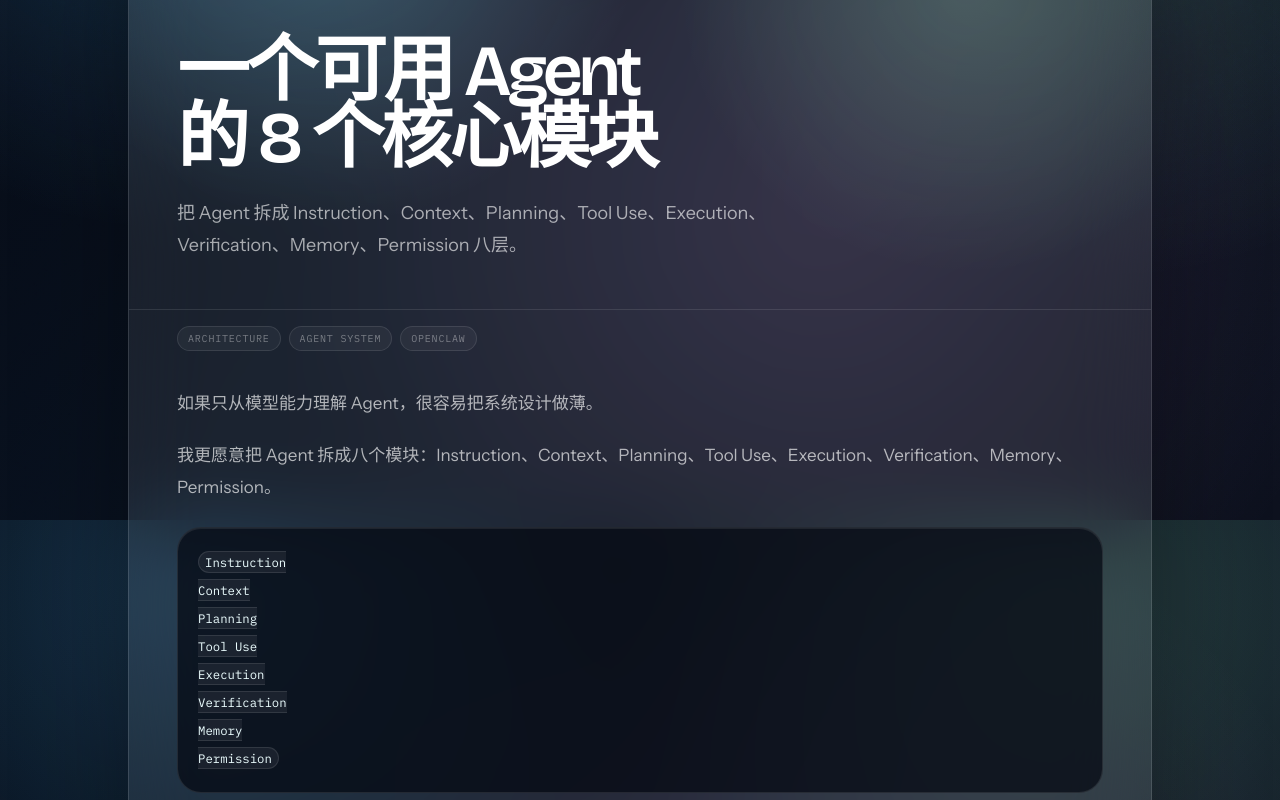
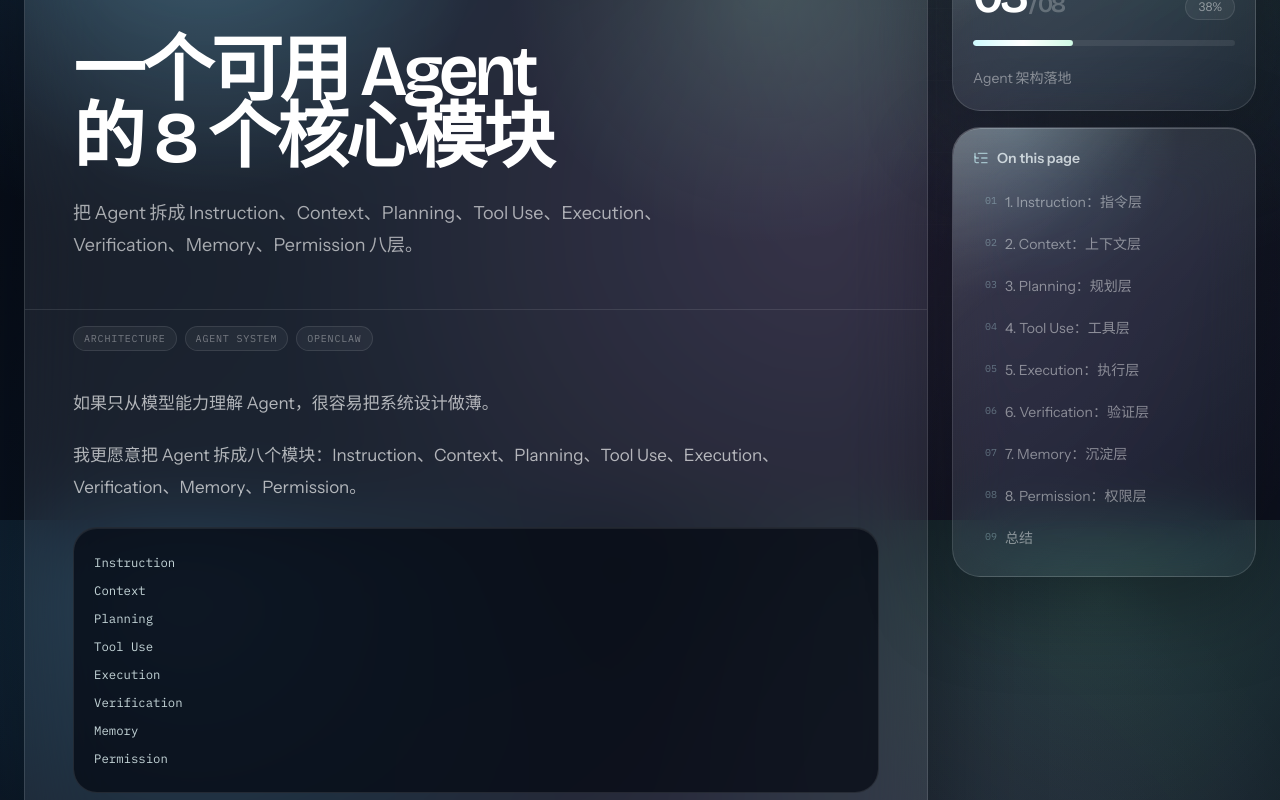
Before and after one commit to lzq976291321/zhiqiang.dev, a Next.js app: page /agent/agent-core-modules in a window 1280 px wide. Shown: the part 280-1080 px from the top of the page. Built offline with nearby package versions, Linux system fonts and the light colour scheme.

Commit message:
feat: 完善 Agent 文章导航

```diff
--- a/src/app/agent/[slug]/page.tsx
+++ b/src/app/agent/[slug]/page.tsx
@@ -1,9 +1,10 @@
 import type { Metadata } from "next"
 import Link from "next/link"
 import { notFound } from "next/navigation"
-import { ArrowLeft, Clock, Layers3 } from "lucide-react"
+import { ArrowLeft, ChevronLeft, ChevronRight, Clock, Layers3, ListTree } from "lucide-react"
 import { AgentMdx } from "@/components/agent/AgentMdx"
 import { getAgentArticleBySlug, getAllAgentArticles } from "@/lib/content"
+import { extractAgentHeadings } from "@/lib/agent-headings"
 import { siteConfig } from "@/config/site"
 
 type PageProps = {
@@ -47,11 +48,16 @@ export default async function AgentArticlePage({ params }: PageProps) {
 
   const articles = getAllAgentArticles()
   const currentIndex = articles.findIndex((item) => item.slug === article.slug)
+  const previousArticle = articles[currentIndex - 1]
   const nextArticle = articles[currentIndex + 1]
+  const headings = extractAgentHeadings(article.content)
+  const progress = Math.round(((currentIndex + 1) / articles.length) * 100)
+  const stepLabel = String(currentIndex + 1).padStart(2, "0")
+  const totalLabel = String(articles.length).padStart(2, "0")
 
   return (
     <main className="relative min-h-screen px-4 pb-24 pt-28 sm:px-6 lg:pt-32">
-      <div className="mx-auto max-w-5xl">
+      <div className="mx-auto max-w-7xl">
         <Link
           href="/agent"
           className="inline-flex items-center gap-2 rounded-full border border-white/10 bg-white/[0.05] px-3 py-1.5 text-sm text-white/56 transition hover:border-white/18 hover:bg-white/[0.08] hover:text-white"
@@ -60,7 +66,55 @@ export default async function AgentArticlePage({ params }: PageProps) {
           Agent Engineering
         </Link>
 
-        <article className="mt-8 overflow-hidden rounded-[34px] border border-white/12 bg-white/[0.075] shadow-[0_30px_110px_rgba(0,0,0,0.36)] backdrop-blur-2xl">
+        <div className="mt-8 grid gap-6 lg:grid-cols-[minmax(0,1fr)_304px]">
+          <div className="min-w-0 space-y-6">
+            <section className="glass-card overflow-hidden p-4 lg:hidden">
+              <div className="flex items-center justify-between gap-4">
+                <div>
+                  <p className="font-mono text-[11px] uppercase tracking-[0.2em] text-cyan-100/46">
+                    Series progress
+                  </p>
+                  <p className="mt-2 font-heading text-3xl font-semibold tracking-[-0.04em] text-white">
+                    {stepLabel}
+                    <span className="text-white/24"> / {totalLabel}</span>
+                  </p>
+                </div>
+                <span className="rounded-full border border-white/10 bg-white/[0.055] px-3 py-1 text-xs text-white/46">
+                  {progress}%
+                </span>
+              </div>
+              <div className="mt-4 h-1.5 overflow-hidden rounded-full bg-white/[0.08]">
+                <div
+                  className="h-full rounded-full bg-gradient-to-r from-cyan-100 via-white to-emerald-100"
+                  style={{ width: `${progress}%` }}
+                />
+              </div>
+
+              {headings.length > 0 ? (
+                <div className="mt-4 border-t border-white/10 pt-4">
+                  <div className="mb-3 flex items-center gap-2 text-sm font-semibold text-white/70">
+                    <ListTree className="size-4 text-cyan-100/60" />
+                    目录
+                  </div>
+                  <div className="grid gap-2 sm:grid-cols-2">
+                    {headings.map((heading, index) => (
+                      <a
+                        key={heading.id}
+                        href={`#${heading.id}`}
+                        className="group flex min-w-0 items-center gap-2 rounded-2xl border border-white/10 bg-white/[0.04] px-3 py-2 text-sm text-white/50 transition hover:border-cyan-100/20 hover:bg-white/[0.075] hover:text-white/82"
+                      >
+                        <span className="font-mono text-[10px] text-cyan-100/38">
+                          {String(index + 1).padStart(2, "0")}
+                        </span>
+                        <span className="min-w-0 truncate">{heading.title}</span>
+                      </a>
+                    ))}
+                  </div>
+                </div>
+              ) : null}
+            </section>
+
+            <article className="overflow-hidden rounded-[34px] border border-white/12 bg-white/[0.075] shadow-[0_30px_110px_rgba(0,0,0,0.36)] backdrop-blur-2xl">
               <header className="relative overflow-hidden border-b border-white/10 p-6 sm:p-9 lg:p-12">
                 <div className="absolute inset-0 -z-10 bg-[radial-gradient(circle_at_20%_0%,rgba(159,232,255,0.22),transparent_34%),radial-gradient(circle_at_82%_18%,rgba(184,247,212,0.16),transparent_32%)]" />
                 <div className="mb-12 flex flex-wrap items-center gap-3">
@@ -102,20 +156,97 @@ export default async function AgentArticlePage({ params }: PageProps) {
               </div>
             </article>
 
+            {previousArticle || nextArticle ? (
+              <nav
+                aria-label="Article navigation"
+                className={`grid gap-4 ${previousArticle && nextArticle ? "md:grid-cols-2" : ""}`}
+              >
+                {previousArticle ? (
+                  <Link
+                    href={`/agent/${previousArticle.slug}`}
+                    className="glass-card group block p-5 transition hover:-translate-y-1 hover:border-cyan-100/22"
+                  >
+                    <p className="flex items-center gap-2 font-mono text-[11px] uppercase tracking-[0.18em] text-cyan-100/48">
+                      <ChevronLeft className="size-3.5 transition group-hover:-translate-x-0.5" />
+                      Previous
+                    </p>
+                    <h2 className="mt-3 font-heading text-2xl font-semibold tracking-[-0.025em] text-white">
+                      {previousArticle.title}
+                    </h2>
+                    <p className="mt-2 text-sm leading-6 text-white/48">
+                      {previousArticle.description}
+                    </p>
+                  </Link>
+                ) : null}
+
                 {nextArticle ? (
                   <Link
                     href={`/agent/${nextArticle.slug}`}
-            className="glass-card group mt-6 block p-6 transition hover:-translate-y-1 hover:border-cyan-100/22"
+                    className="glass-card group block p-5 text-right transition hover:-translate-y-1 hover:border-cyan-100/22"
                   >
-            <p className="font-mono text-[11px] uppercase tracking-[0.18em] text-cyan-100/48">
-              Next article
+                    <p className="flex items-center justify-end gap-2 font-mono text-[11px] uppercase tracking-[0.18em] text-cyan-100/48">
+                      Next
+                      <ChevronRight className="size-3.5 transition group-hover:translate-x-0.5" />
                     </p>
                     <h2 className="mt-3 font-heading text-2xl font-semibold tracking-[-0.025em] text-white">
                       {nextArticle.title}
                     </h2>
-            <p className="mt-2 text-sm text-white/48">{nextArticle.description}</p>
+                    <p className="mt-2 text-sm leading-6 text-white/48">{nextArticle.description}</p>
                   </Link>
                 ) : null}
+              </nav>
+            ) : null}
+          </div>
+
+          <aside className="hidden lg:block">
+            <div className="sticky top-28 space-y-4">
+              <section className="glass-card overflow-hidden p-5">
+                <p className="font-mono text-[11px] uppercase tracking-[0.22em] text-cyan-100/46">
+                  Series progress
+                </p>
+                <div className="mt-5 flex items-end justify-between gap-4">
+                  <p className="font-heading text-5xl font-semibold tracking-[-0.055em] text-white">
+                    {stepLabel}
+                    <span className="text-2xl text-white/24"> / {totalLabel}</span>
+                  </p>
+                  <span className="rounded-full border border-white/10 bg-white/[0.055] px-3 py-1 text-xs text-white/46">
+                    {progress}%
+                  </span>
+                </div>
+                <div className="mt-5 h-1.5 overflow-hidden rounded-full bg-white/[0.08]">
+                  <div
+                    className="h-full rounded-full bg-gradient-to-r from-cyan-100 via-white to-emerald-100"
+                    style={{ width: `${progress}%` }}
+                  />
+                </div>
+                <p className="mt-5 text-sm leading-6 text-white/44">{article.category}</p>
+              </section>
+
+              {headings.length > 0 ? (
+                <nav aria-label="On this page" className="glass-card overflow-hidden p-5">
+                  <div className="flex items-center gap-2 text-sm font-semibold text-white/74">
+                    <ListTree className="size-4 text-cyan-100/62" />
+                    On this page
+                  </div>
+                  <div className="mt-4 space-y-1.5">
+                    {headings.map((heading, index) => (
+                      <a
+                        key={heading.id}
+                        href={`#${heading.id}`}
+                        className="group flex min-w-0 items-start gap-2 rounded-2xl px-3 py-2 text-sm text-white/46 transition hover:bg-white/[0.065] hover:text-white/82"
+                      >
+                        <span className="mt-0.5 font-mono text-[10px] text-cyan-100/34">
+                          {String(index + 1).padStart(2, "0")}
+                        </span>
+                        <span className="min-w-0 leading-5">{heading.title}</span>
+                      </a>
+                    ))}
+                  </div>
+                </nav>
+              ) : null}
+            </div>
+          </aside>
+        </div>
       </div>
     </main>
   )
--- a/src/components/agent/AgentMdx.tsx
+++ b/src/components/agent/AgentMdx.tsx
@@ -1,13 +1,46 @@
-import type { ComponentPropsWithoutRef } from "react"
+import { isValidElement, type ComponentPropsWithoutRef, type ReactNode } from "react"
 import { MDXRemote } from "next-mdx-remote/rsc"
+import { createHeadingId } from "@/lib/agent-headings"
 
-const components = {
-  h2: (props: ComponentPropsWithoutRef<"h2">) => (
+function getNodeText(node: ReactNode): string {
+  if (typeof node === "string" || typeof node === "number") {
+    return String(node)
+  }
+
+  if (Array.isArray(node)) {
+    return node.map(getNodeText).join("")
+  }
+
+  if (isValidElement<{ children?: ReactNode }>(node)) {
+    return getNodeText(node.props.children)
+  }
+
+  return ""
+}
+
+function createComponents() {
+  const headingIds = new Map<string, number>()
+
+  return {
+    h2: ({ children, className, id, ...props }: ComponentPropsWithoutRef<"h2">) => {
+      const title = getNodeText(children)
+      const headingId = id ?? (title ? createHeadingId(title, headingIds) : undefined)
+
+      return (
         <h2
           {...props}
-      className="mt-12 scroll-m-24 font-heading text-3xl font-semibold tracking-[-0.03em] text-white"
-    />
-  ),
+          id={headingId}
+          className={[
+            "mt-12 scroll-m-24 font-heading text-3xl font-semibold tracking-[-0.03em] text-white",
+            className,
+          ]
+            .filter(Boolean)
+            .join(" ")}
+        >
+          {children}
+        </h2>
+      )
+    },
     h3: (props: ComponentPropsWithoutRef<"h3">) => (
       <h3 {...props} className="mt-9 text-xl font-semibold text-white/88" />
     ),
@@ -26,7 +59,7 @@ const components = {
     pre: (props: ComponentPropsWithoutRef<"pre">) => (
       <pre
         {...props}
-      className="mt-6 overflow-x-auto rounded-3xl border border-white/10 bg-[#050913]/72 p-5 text-sm leading-7 text-cyan-50/82 shadow-[inset_0_1px_0_rgba(255,255,255,0.08)]"
+        className="mt-6 overflow-x-auto rounded-3xl border border-white/10 bg-[#050913]/72 p-5 text-sm leading-7 text-cyan-50/82 shadow-[inset_0_1px_0_rgba(255,255,255,0.08)] [&_code]:border-0 [&_code]:bg-transparent [&_code]:p-0 [&_code]:text-inherit"
       />
     ),
     code: (props: ComponentPropsWithoutRef<"code">) => (
@@ -36,7 +69,8 @@ const components = {
       />
     ),
   }
+}
 
 export function AgentMdx({ source }: { source: string }) {
-  return <MDXRemote source={source} components={components} />
+  return <MDXRemote source={source} components={createComponents()} />
 }
--- /dev/null
+++ b/src/lib/agent-headings.ts
@@ -0,0 +1,46 @@
+export interface AgentHeading {
+  id: string
+  title: string
+}
+
+function cleanHeadingTitle(value: string) {
+  return value
+    .replace(/\[([^\]]+)\]\([^)]+\)/g, "$1")
+    .replace(/`([^`]+)`/g, "$1")
+    .replace(/[*_~]/g, "")
+    .replace(/\s+#+$/, "")
+    .trim()
+}
+
+export function createHeadingId(title: string, seen?: Map<string, number>) {
+  const base =
+    cleanHeadingTitle(title)
+      .toLowerCase()
+      .replace(/[：:]/g, "-")
+      .replace(/[^\p{Letter}\p{Number}\s-]/gu, "")
+      .replace(/\s+/g, "-")
+      .replace(/-+/g, "-")
+      .replace(/^-|-$/g, "") || "section"
+
+  if (!seen) {
+    return base
+  }
+
+  const count = (seen.get(base) ?? 0) + 1
+  seen.set(base, count)
+
+  return count === 1 ? base : `${base}-${count}`
+}
+
+export function extractAgentHeadings(source: string): AgentHeading[] {
+  const seen = new Map<string, number>()
+
+  return Array.from(source.matchAll(/^##\s+(.+)$/gm), ([, rawTitle]) => {
+    const title = cleanHeadingTitle(rawTitle)
+
+    return {
+      id: createHeadingId(title, seen),
+      title,
+    }
+  }).filter((heading) => heading.title.length > 0)
+}
```
Lines whose indentation alone changed are shown as unchanged.
